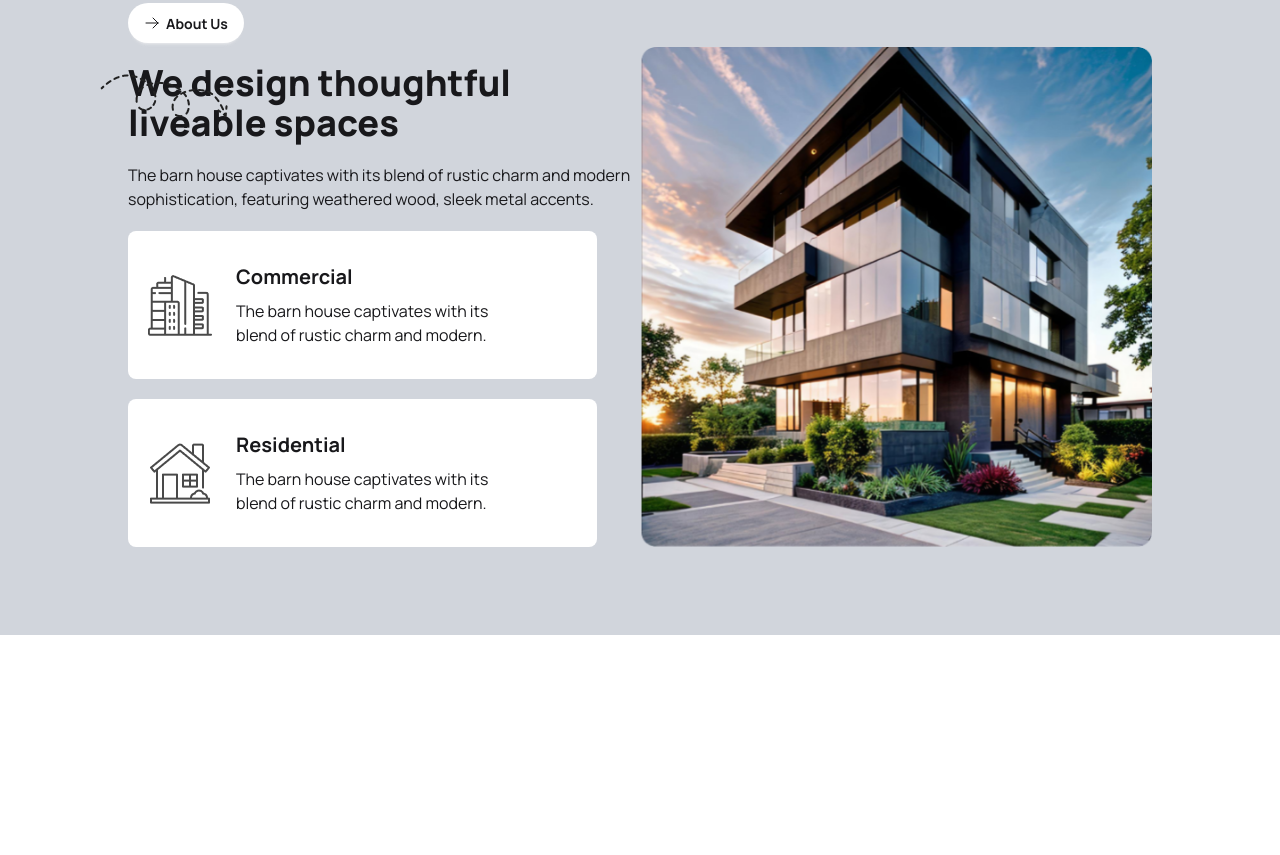
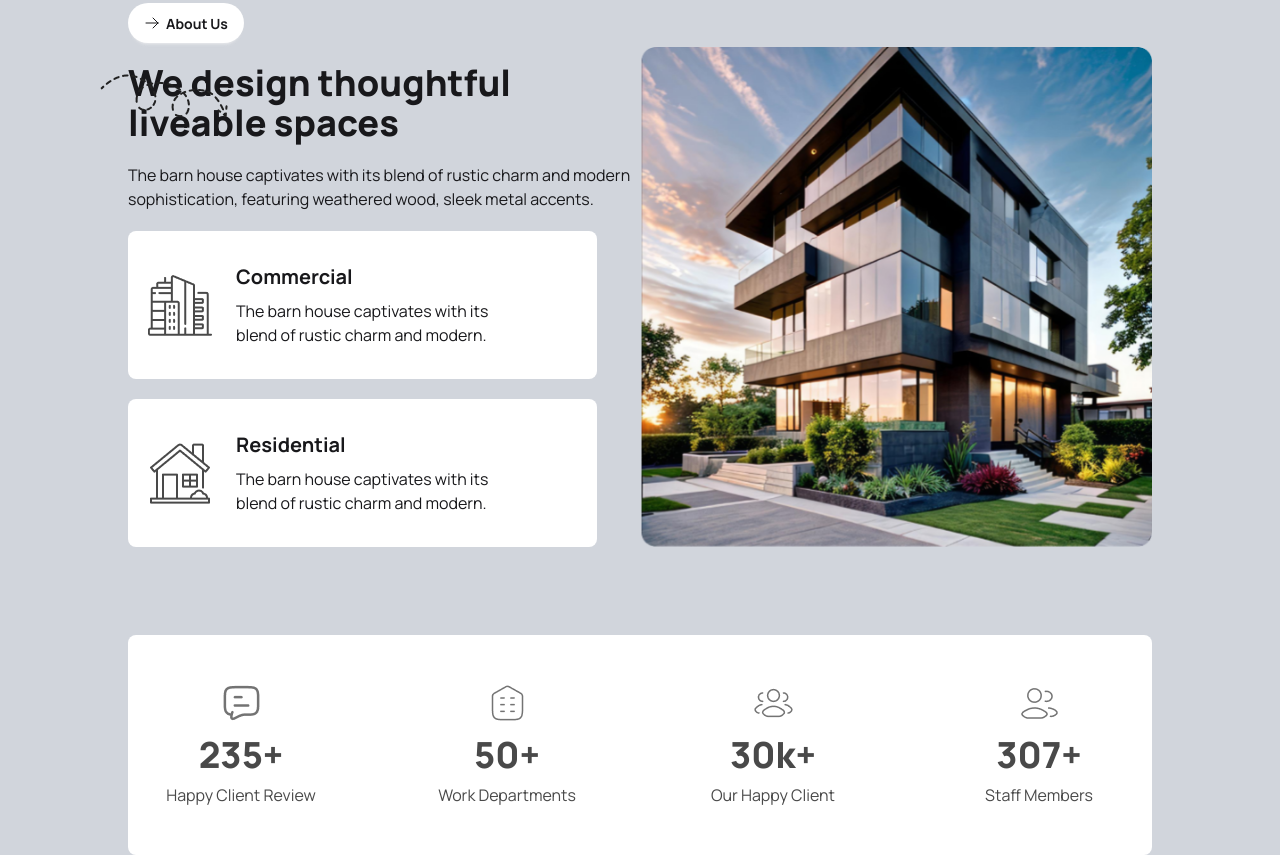
Before and after one commit to Rahibazam/rinterio, a plain HTML site: page index.html in a window 1280 px wide. Shown: the part 802-1657 px from the top of the page. Before the commit the page ends 1437 px from the top, so only its background shows below. Drawn offline with nearby package versions, Linux system fonts and the light colour scheme.

Commit message:
completed metrics section

```diff
--- a/index.html
+++ b/index.html
@@ -21,6 +21,10 @@
 
         .accent-color {
             background-color: rgba(171, 239, 95, 0.5);
+        }
+
+        .optional-color {
+            color: #494949;
         }
     </style>
 </head>
@@ -128,8 +132,9 @@
                 <div class="flex-1">
                     <!-- about us -->
                     <div class="mb-5 text-center md:text-left">
-                        <a class="btn rounded-3xl font-bold bg-white border-none"><svg xmlns="http://www.w3.org/2000/svg"
-                                fill="none" viewBox="0 0 24 24" stroke-width="1.5" stroke="currentColor" class="size-4">
+                        <a class="btn rounded-3xl font-bold bg-white border-none pointer-events-none"><svg
+                                xmlns="http://www.w3.org/2000/svg" fill="none" viewBox="0 0 24 24" stroke-width="1.5"
+                                stroke="currentColor" class="size-4">
                                 <path stroke-linecap="round" stroke-linejoin="round"
                                     d="M13.5 4.5 21 12m0 0-7.5 7.5M21 12H3" />
                             </svg>
@@ -137,13 +142,17 @@
                     </div>
                     <!-- section text -->
                     <div class="w-4/5 md:w-auto mx-auto">
-                        <h3 class="text-center md:text-left text-3xl md:text-4xl font-extrabold">We design thoughtful <br>liveable spaces</h3>
-                        <p class="text-center md:text-left mt-5">The barn house captivates with its blend of rustic charm and modern sophistication, featuring weathered wood, sleek metal accents.</p>
+                        <h3 class="text-center md:text-left text-3xl md:text-4xl font-extrabold">We design thoughtful
+                            <br>liveable spaces
+                        </h3>
+                        <p class="text-center md:text-left mt-5">The barn house captivates with its blend of rustic
+                            charm and modern sophistication, featuring weathered wood, sleek metal accents.</p>
                     </div>
                     <!-- cards container -->
                     <div>
                         <!-- first card -->
-                        <div class="flex justify-start items-center mt-5 bg-white rounded-lg w-11/12 py-8 px-5 mx-auto md:mx-0">
+                        <div
+                            class="flex justify-start items-center mt-5 bg-white rounded-lg w-11/12 py-8 px-5 mx-auto md:mx-0">
                             <!-- card img -->
                             <div class="">
                                 <img src="assets/commercial.png" alt="">
@@ -155,7 +164,8 @@
                             </div>
                         </div>
                         <!-- second card -->
-                        <div class="flex justify-start items-center mt-5 bg-white rounded-lg w-11/12 py-8 px-5 mx-auto md:mx-0 mb-5 md:mb-0">
+                        <div
+                            class="flex justify-start items-center mt-5 bg-white rounded-lg w-11/12 py-8 px-5 mx-auto md:mx-0 mb-5 md:mb-0">
                             <!-- card img -->
                             <div class="">
                                 <img src="assets/residential.png" alt="">
@@ -175,6 +185,60 @@
             </div>
         </section>
 
+        <!-- metrics section -->
+        <section class="bg-gray-300">
+            <!-- metrics container -->
+            <div class="grid md:grid-cols-2 gap-10 lg:grid-cols-4 mx-auto w-11/12 md:w-4/5 py-12 bg-white rounded-lg">
+                <!-- first metric -->
+                <div>
+                    <!-- img -->
+                    <div class="mb-3">
+                        <img class="mx-auto" src="assets/review.png" alt="">
+                    </div>
+                    <!-- text content -->
+                    <div class="text-center">
+                        <h3 class="text-4xl font-extrabold mb-2 optional-color">235+</h3>
+                        <p class="optional-color">Happy Client Review</p>
+                    </div>
+                </div>
+                <!-- second metric -->
+                <div>
+                    <!-- img -->
+                    <div class="mb-3">
+                        <img class="mx-auto" src="assets/departement.png" alt="">
+                    </div>
+                    <!-- text content -->
+                    <div class="text-center">
+                        <h3 class="text-4xl font-extrabold mb-2 optional-color">50+</h3>
+                        <p class="optional-color">Work Departments</p>
+                    </div>
+                </div>
+                <!-- third metric -->
+                <div>
+                    <!-- img -->
+                    <div class="mb-3">
+                        <img class="mx-auto" src="assets/client.png" alt="">
+                    </div>
+                    <!-- text content -->
+                    <div class="text-center">
+                        <h3 class="text-4xl font-extrabold mb-2 optional-color">30k+</h3>
+                        <p class="optional-color">Our Happy Client</p>
+                    </div>
+                </div>
+                <!-- fourth metric -->
+                <div>
+                    <!-- img -->
+                    <div class="mb-3">
+                        <img class="mx-auto" src="assets/staff.png" alt="">
+                    </div>
+                    <!-- text content -->
+                    <div class="text-center">
+                        <h3 class="text-4xl font-extrabold mb-2 optional-color">307+</h3>
+                        <p class="optional-color">Staff Members</p>
+                    </div>
+                </div>
+            </div>
+        </section>
 
 
 
```
Also changed, not shown: assets/client.png (added), assets/departement.png (added), assets/review.png (added), assets/staff.png (added). Lines whose indentation alone changed are shown as unchanged.
